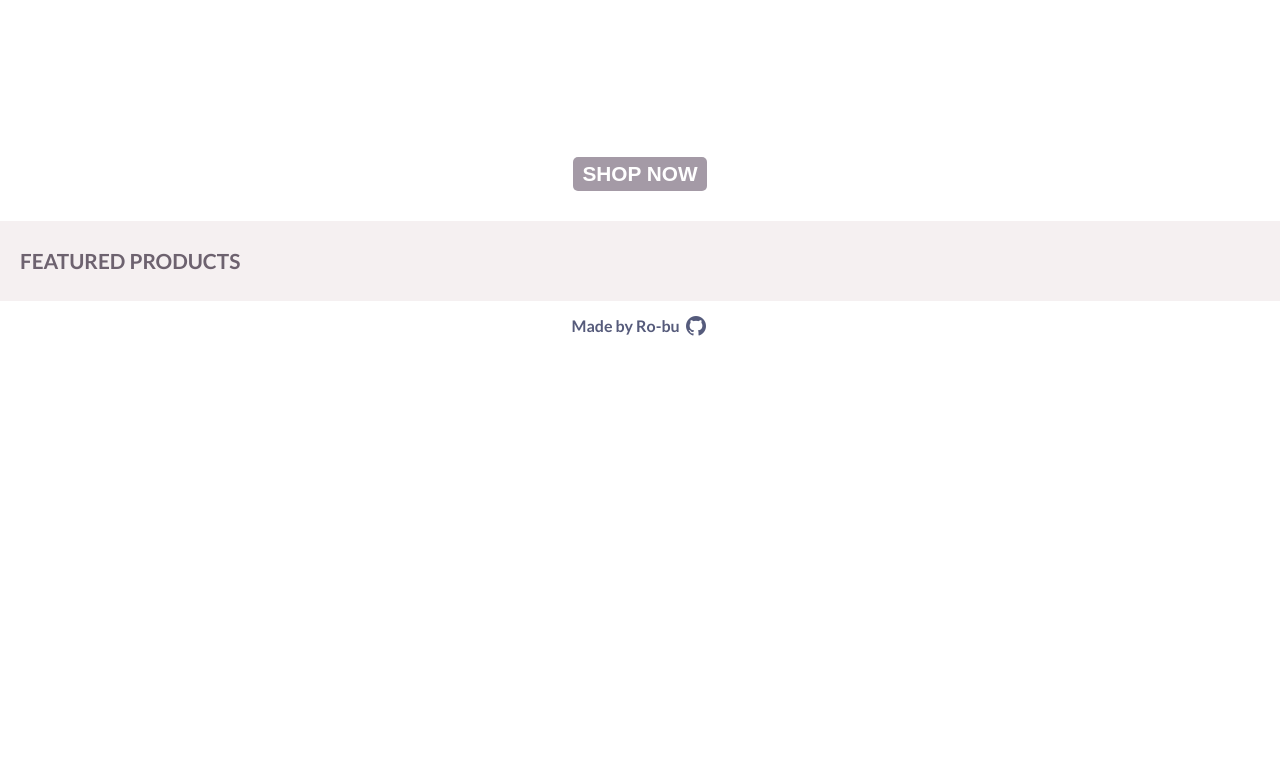
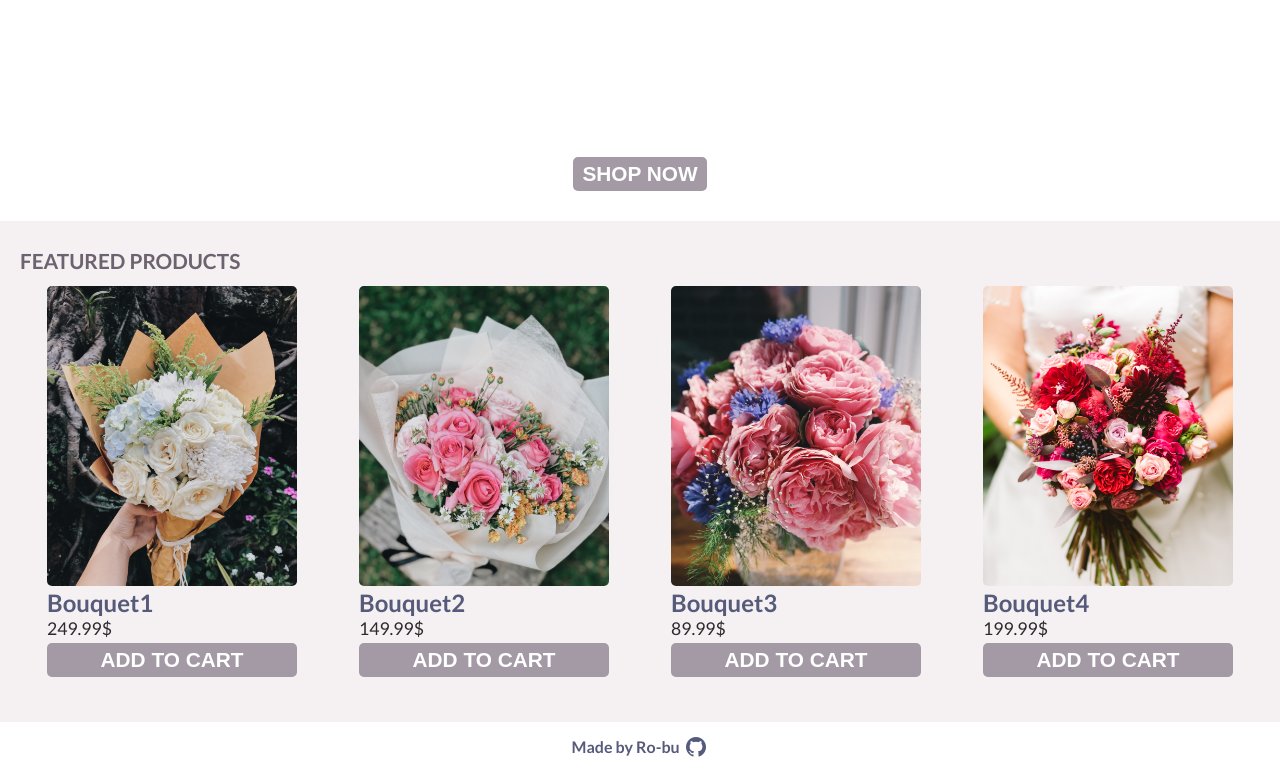
Before and after one commit to Ro-bu/react-shopping-cart, a React (Create React App) app: page / in a window 1280 px wide. Shown: the part 453-1225 px from the top of the page. Before the commit the page ends 804 px from the top, so only its background shows below. Built offline with nearby package versions, Linux system fonts and the light colour scheme.

Commit message:
added shop section and lander featured products

```diff
--- a/src/App.js
+++ b/src/App.js
@@ -3,9 +3,18 @@ import Nav from "./components/Nav";
 import hero from "./img/hero.jpg";
 import {Link} from "react-router-dom";
 import Footer from "./components/Footer";
+import ProductData from "./components/ProductData";
+import ProductCard from "./components/ProductCard";
 
 function App() {
 
+  let products = ProductData.map((product) => {
+    return (
+        <ProductCard price={product.price} img={product.img} name={product.name} />
+    )
+  })
+  let featuredProducts = products.slice(0,4);
+  console.log(featuredProducts)
   return (
     <div className="main-container">
       <Nav />
@@ -22,7 +31,7 @@ function App() {
       <div className="lander-featured-products">
           <h2 className="featured-products-title">FEATURED PRODUCTS</h2>
           <div className="featured-products-container">
-
+            {featuredProducts}
           </div>
       </div>
       </div>
--- a/src/RouteSwitch.js
+++ b/src/RouteSwitch.js
@@ -2,6 +2,7 @@ import React from "react";
 import {BrowserRouter, Routes, Route} from "react-router-dom";
 import App from "./App";
 import Contact from "./Contact";
+import Shop from "./Shop";
 
 function RouteSwitch() {
     return(
@@ -9,6 +10,7 @@ function RouteSwitch() {
             <Routes>
                 <Route path="/" element={<App />} />
                 <Route path="/contact" element={<Contact />} />
+                <Route path="/shop" element={<Shop />} />
             </Routes>
         </BrowserRouter>
     )
--- /dev/null
+++ b/src/Shop.js
@@ -0,0 +1,25 @@
+import React from "react";
+import ProductData from "./components/ProductData";
+import Nav from "./components/Nav";
+import Footer from "./components/Footer";
+import ProductCard from "./components/ProductCard";
+
+function Shop() {
+    let products = ProductData.map((product) => {
+        return (
+            <ProductCard price={product.price} img={product.img} name={product.name} />
+        )
+    })
+
+    return(
+        <div className="main-container">
+            <Nav />
+                <div className="shop-container">
+                    {products}
+                </div>
+            <Footer />
+        </div>
+    )
+}
+
+export default Shop;
--- /dev/null
+++ b/src/components/ProductCard.js
@@ -0,0 +1,17 @@
+import React from "react";
+
+function ProductCard (props) {
+
+    return (
+        <div className="product-card">
+            <div className="product-card-img-container">
+                <img src={props.img} alt={props.name} />
+            </div>
+            <h2 className="product-card-title">{props.name}</h2>
+            <p className="product-card-price">{props.price + "$"}</p>
+            <button type="button" className="main-button product-card-buton">ADD TO CART</button>
+        </div>
+    )
+}
+
+export default ProductCard;
--- a/src/styles.css
+++ b/src/styles.css
@@ -281,6 +281,52 @@ nav li a:hover{
     display: flex;
     justify-content: center;
 }
+.shop-container {
+    padding: 30px 15px;
+    display: grid;
+    grid-auto-rows: auto;
+    grid-template-columns: repeat(auto-fill, 300px);
+    gap: 2rem;
+    justify-content: center;
+}
+.product-card {
+    display: flex;
+    flex-direction: column;
+    gap: 5px;
+    color: #565B7B;
+    width: 250px;
+    padding: 15px;
+    background-color: #F5F0F1;
+    border-radius: 5px;
+}
+.product-card-img-container {
+    width: 250px;
+    height: 300px;
+    overflow: hidden;
+    border-radius: 5px;
+}
+.product-card-img-container img {
+    width: 250px;
+    transition: all 0.5s ease-in-out;
+}
+.product-card-img-container img:hover {
+    transform: scale(1.1);
+}
+.product-card-title {
+    font-size: 1.5rem;
+    font-weight: 700;
+}
+.product-card-price {
+    color: #2d292e;
+    font-size: 1.1rem;
+}
+.featured-products-container {
+    display: flex;
+    gap: 2rem;
+    flex-wrap: wrap;
+    justify-content: center;
+}
+
 @media only screen and (min-width: 700px) {
     .contact-information {
         width: 400px;
@@ -395,4 +441,28 @@ nav li a:hover{
     .main-button {
         font-size: 1.8rem;
     }
+    .product-card {
+        width: 300px;
+        padding: 25px;
+        border-radius: 5px;
+    }
+    .product-card-img-container {
+        width: 300px;
+        height: 350px;
+        border-radius: 5px;
+    }
+    .product-card-img-container img {
+        width: 300px;
+    }
+    .product-card-title {
+        font-size: 1.8rem;
+    }
+    .product-card-price {
+        font-size: 1.3rem;
+    }
+    .shop-container {
+        grid-template-columns: repeat(auto-fill, 350px);
+        max-width: 2000px;
+        margin: 0 auto;
+    }
 }
```
Also changed, not shown: src/components/ProductData.js (+10 -8 lines), src/img/products/bouquet5.jpg. Lines whose indentation alone changed are shown as unchanged.
